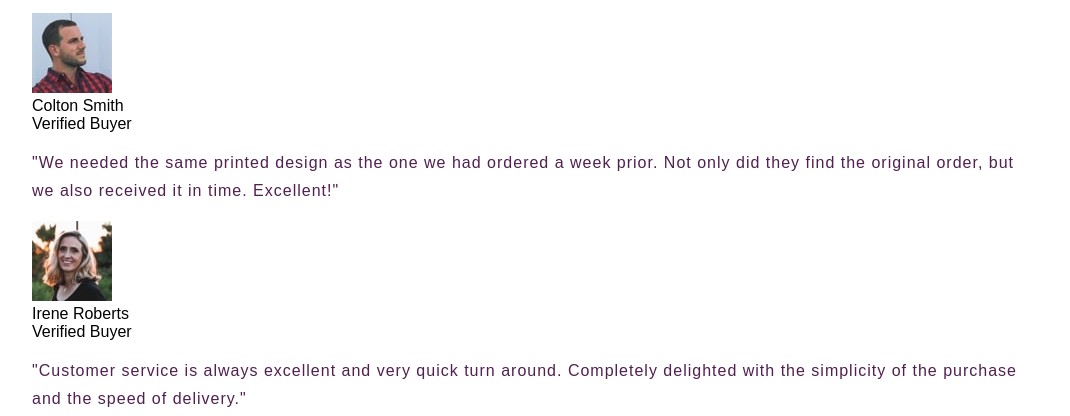
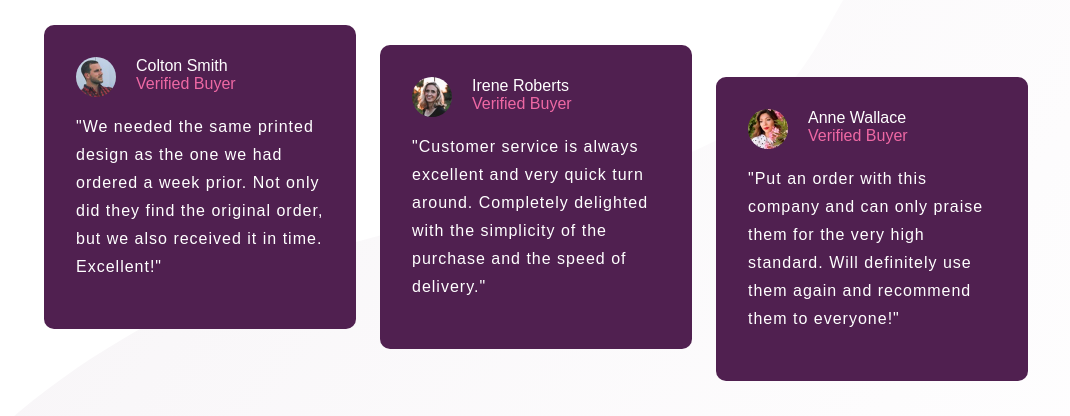
Before and after one commit to kephalosk/social-proof-section, a plain HTML site: page index.html in a window 1280 px wide. Shown: the part 424-840 px from the top of the page, without its empty margins (104-1174 px from the left). Drawn offline with Linux system fonts and the light colour scheme; a web font is replaced by a local one.

Commit message:
finish css styling

```diff
--- a/index.html
+++ b/index.html
@@ -14,6 +14,39 @@
             .attribution a {
                 color: hsl(228, 45%, 44%);
             }
+            .bottomBar {
+                align-items: start;
+                display: grid;
+                justify-content: center;
+                grid-template-columns: 1fr 1fr 1fr;
+            }
+            .commentCard {
+                background-color: hsl(300, 43%, 22%);
+                border-radius: 10px;
+                margin: 12px;
+                padding: 32px;
+            }
+            .commentCard img {
+                border-radius: 50px;
+                height: auto;
+                width: 40px;
+            }
+            .commentCard p {
+                color: hsl(0, 0%, 100%);
+            }
+            .commentCardAuthor {
+                display: flex;
+                flex-direction: row;
+            }
+            .commentCardAuthorInfo {
+                margin-left: 20px;
+            }
+            .commentCardAuthorInfoName {
+                color: hsl(0, 0%, 100%);
+            }
+            .commentCardAuthorInfoStatus {
+                color: hsl(333, 80%, 67%);
+            }
             .leftMargin {
                 margin-left: 64px;
             }
@@ -23,6 +56,12 @@
             .topBar {
                 display: grid;
                 grid-template-columns: auto 1fr;
+            }
+            .topMargin {
+                margin-top: 32px;
+            }
+            .topMarginLarge {
+                margin-top: 64px;
             }
             .topBarStarContainer {
                 display: grid;
@@ -48,6 +87,10 @@
             }
             body {
                 align-items: center;
+                background-image: url('images/bg-pattern-top-desktop.svg'), url('images/bg-pattern-bottom-desktop.svg');
+                background-size: 1200px, 1600px;
+                background-position: calc(50% - 700px) calc(50% - 200px), calc(50% + 100px) calc(50% + 100px);
+                background-repeat: no-repeat;
                 display: flex;
                 flex-direction: column;
                 font-family: "League Spartan",sans-serif;
@@ -127,7 +170,7 @@
                         Excellent!"
                     </p>
                 </div>
-                <div class="commentCard">
+                <div class="commentCard topMargin">
                     <section class="commentCardAuthor">
                         <img src="images/image-irene.jpg" alt="image of Irene Roberts">
                         <div class="commentCardAuthorInfo">
@@ -139,7 +182,7 @@
                         delighted with the simplicity of the purchase and the speed of delivery."
                     </p>
                 </div>
-                <div class="commentCard">
+                <div class="commentCard topMarginLarge">
                     <section class="commentCardAuthor">
                         <img src="images/image-anne.jpg" alt="image of Anne Wallace">
                         <div class="commentCardAuthorInfo">
```
